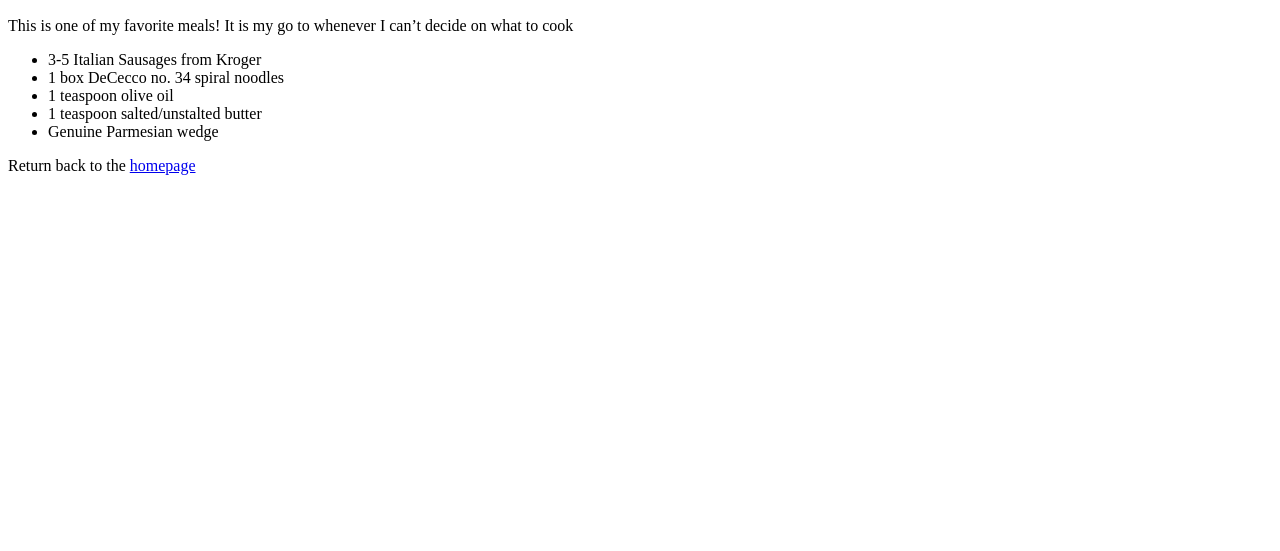
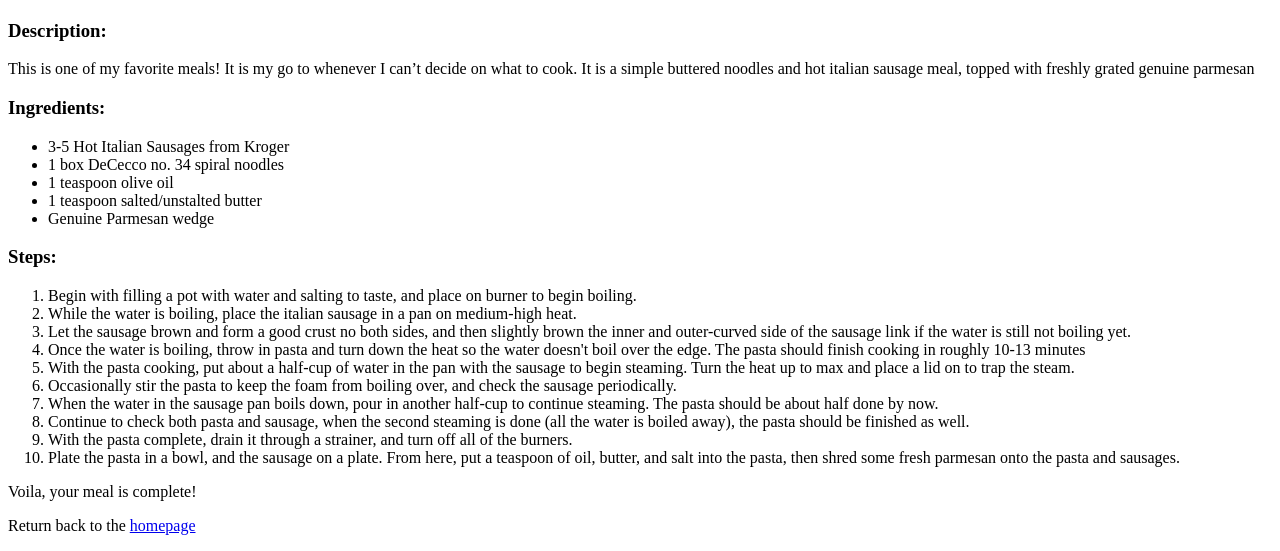
Before and after one commit to atcasimir/odin-recipes, a plain HTML site: page recipes/italian-sausage-and-pasta.html in a window 1280 px wide. Shown: the part 308-859 px from the top of the page. Before the commit the page ends 800 px from the top, so only its background shows below. Drawn offline with Linux system fonts and the light colour scheme.

Commit message:
Add first recipe to recipes project

```diff
--- a/recipes/italian-sausage-and-pasta.html
+++ b/recipes/italian-sausage-and-pasta.html
@@ -12,15 +12,41 @@
     <img src="https://www.butterandbaggage.com/wp-content/uploads/2015/09/Italian-Sausage-Pasta-6.jpg"
         alt="Picture of Italian Sausage in Pasta" width="300">
 
-    <p>This is one of my favorite meals! It is my go to whenever I can&rsquo;t decide on what to cook</p>
+    <h3>Description:</h3>
+    <p>This is one of my favorite meals! It is my go to whenever I can&rsquo;t decide on what to cook. It is a simple
+        buttered noodles and hot italian sausage meal, topped with freshly grated genuine parmesan</p>
 
+    <h3>Ingredients:</h3>
     <ul>
-        <li>3-5 Italian Sausages from Kroger</li>
+        <li>3-5 Hot Italian Sausages from Kroger</li>
         <li>1 box DeCecco no. 34 spiral noodles</li>
         <li>1 teaspoon olive oil</li>
         <li>1 teaspoon salted/unstalted butter</li>
-        <li>Genuine Parmesian wedge</li>
+        <li>Genuine Parmesan wedge</li>
     </ul>
+
+    <h3>Steps:</h3>
+
+    <ol>
+        <li>Begin with filling a pot with water and salting to taste, and place on burner to begin boiling.</li>
+        <li>While the water is boiling, place the italian sausage in a pan on medium-high heat.</li>
+        <li>Let the sausage brown and form a good crust no both sides, and then slightly brown the inner and
+            outer-curved side of the sausage link if the water is still not boiling yet.</li>
+        <li>Once the water is boiling, throw in pasta and turn down the heat so the water doesn't boil over the edge.
+            The pasta should finish cooking in roughly 10-13 minutes</li>
+        <li>With the pasta cooking, put about a half-cup of water in the pan with the sausage to begin steaming. Turn
+            the heat up to max and place a lid on to trap the steam.</li>
+        <li>Occasionally stir the pasta to keep the foam from boiling over, and check the sausage periodically.</li>
+        <li>When the water in the sausage pan boils down, pour in another half-cup to continue steaming. The pasta
+            should be about half done by now.</li>
+        <li>Continue to check both pasta and sausage, when the second steaming is done (all the water is boiled away),
+            the pasta should be finished as well.</li>
+        <li>With the pasta complete, drain it through a strainer, and turn off all of the burners.</li>
+        <li>Plate the pasta in a bowl, and the sausage on a plate. From here, put a teaspoon of oil, butter, and salt
+            into the pasta, then shred some fresh parmesan onto the pasta and sausages.</li>
+    </ol>
+
+    <p>Voila, your meal is complete!</p>
 
     <p>Return back to the <a href="../index.html">homepage</a></p>
 </body>
```
